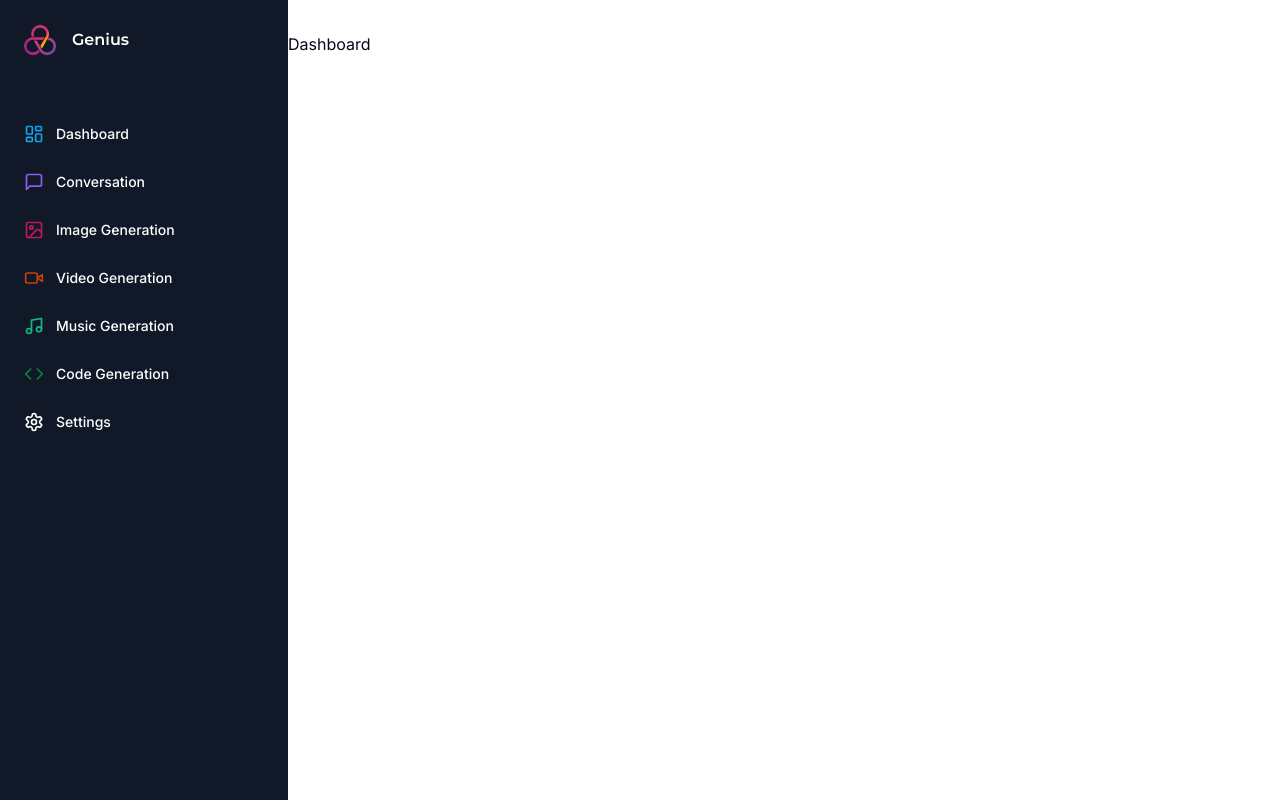
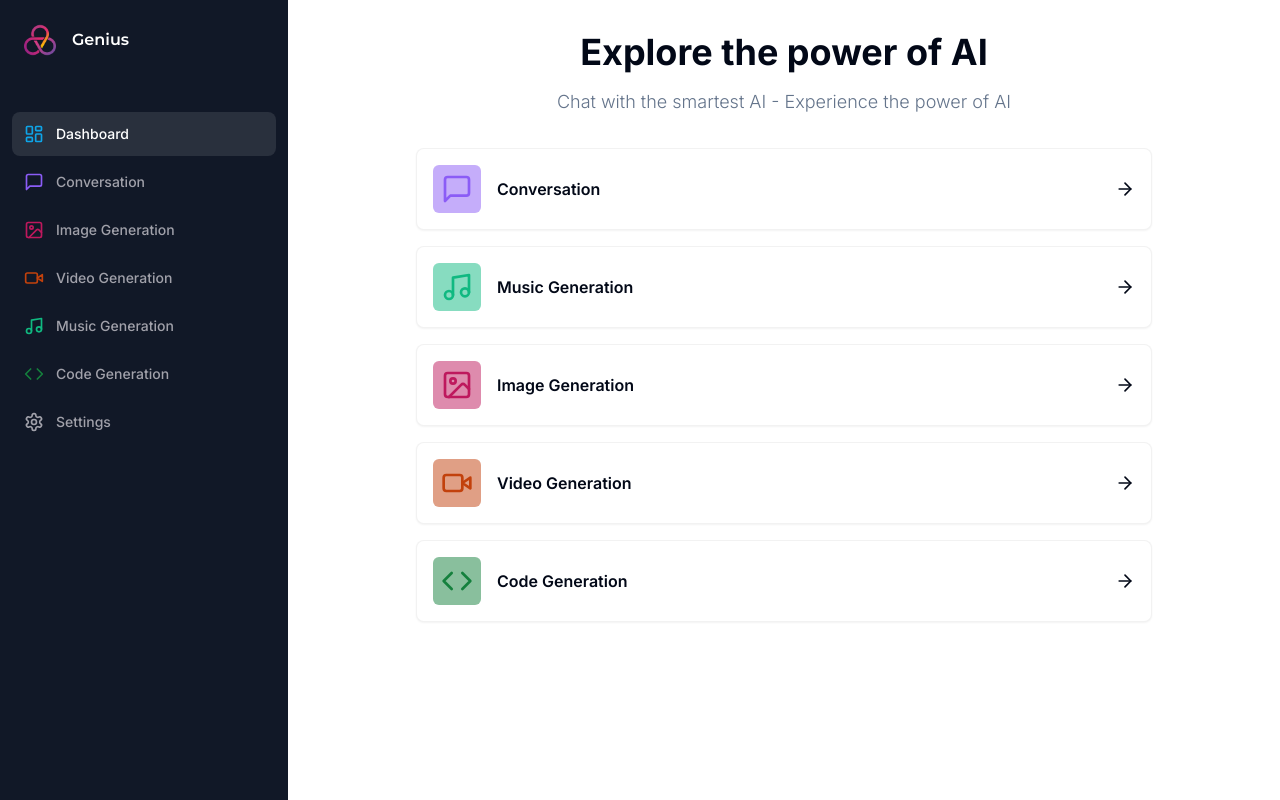
Before and after one commit to mdanjumkamali/ai-saas, a Next.js app: page /dashboard in a window 1280 px wide. Built offline with nearby package versions, Linux system fonts and the light colour scheme.

Commit message:
Style Dashboard

```diff
--- a/app/(dashboard)/(routes)/dashboard/page.tsx
+++ b/app/(dashboard)/(routes)/dashboard/page.tsx
@@ -1,7 +1,87 @@
+"use client";
+
+import { Card } from "@/components/ui/card";
+import { cn } from "@/lib/utils";
+import {
+  ArrowRight,
+  Code,
+  ImageIcon,
+  MessageSquare,
+  Music,
+  VideoIcon,
+} from "lucide-react";
+import { useRouter } from "next/navigation";
 import React from "react";
 
+const tools = [
+  {
+    label: "Conversation",
+    icon: MessageSquare,
+    color: "text-violet-500",
+    bgColor: "bg-violet-500/50",
+    href: "/conversation",
+  },
+  {
+    label: "Music Generation",
+    icon: Music,
+    color: "text-emerald-500",
+    bgColor: "bg-emerald-500/50",
+    href: "/music",
+  },
+  {
+    label: "Image Generation",
+    icon: ImageIcon,
+    color: "text-pink-700",
+    bgColor: "bg-pink-700/50",
+    href: "/image",
+  },
+  {
+    label: "Video Generation",
+    icon: VideoIcon,
+    color: "text-orange-700",
+    bgColor: "bg-orange-700/50",
+    href: "/video",
+  },
+  {
+    label: "Code Generation",
+    icon: Code,
+    color: "text-green-700",
+    bgColor: "bg-green-700/50",
+    href: "/code",
+  },
+];
+
 const DashboardPage = () => {
-  return <div>Dashboard</div>;
+  const router = useRouter();
+  return (
+    <div>
+      <div className="mb-8 space-y-4">
+        <h2 className="text-2xl md:text-4xl font-bold text-center">
+          Explore the power of AI
+        </h2>
+        <p className="text-muted-foreground font-light text-sm md:text-lg text-center">
+          Chat with the smartest AI - Experience the power of AI
+        </p>
+      </div>
+      <div className="px-4 md:px-20 lg:px-32 space-y-4">
+        {tools.map((tool) => (
+          <Card
+            onClick={() => router.push(tool.href)}
+            key={tool.href}
+            className="p-4 border-black/5 flex items-center justify-between hover:shadow-md transition cursor-pointer"
+          >
+            <div className="flex items-center gap-x-4">
+              <div className={cn("p-2 w-fit rounded-md", tool.bgColor)}>
+                <tool.icon className={cn("w-8 h-8", tool.color)} />
+              </div>
+              <div className="font-semibold">{tool.label}</div>
+            </div>
+            <ArrowRight className="w-5 h-5" />
+          </Card>
+        ))}
+      </div>
+    </div>
+  );
 };
 
 export default DashboardPage;
--- a/components/sidebar.tsx
+++ b/components/sidebar.tsx
@@ -13,6 +13,7 @@
   Settings,
   VideoIcon,
 } from "lucide-react";
+import { usePathname } from "next/navigation";
 
 const routes = [
   {
@@ -61,6 +62,7 @@
 const monserrat = Montserrat({ weight: "600", subsets: ["latin"] });
 
 const Sidebar = () => {
+  const pathname = usePathname();
   return (
     <div className="space-y-4 py-4 flex flex-col h-full bg-[#111827] text-white">
       <div className="px-3 py-2 flex-1">
@@ -77,7 +79,12 @@
             <Link
               href={route.href}
               key={route.href}
-              className="text-sm group flex items-center p-3 w-full justify-start font-medium cursor-pointer hover:text-white hover:bg-white/10 rounded-lg transition"
+              className={cn(
+                "text-sm group flex items-center p-3 w-full justify-start font-medium cursor-pointer hover:text-white hover:bg-white/10 rounded-lg transition",
+                pathname === route.href
+                  ? "text-white bg-white/10"
+                  : "text-zinc-400 "
+              )}
             >
               <div className="flex items-center flex-1">
                 <route.icon className={cn("h-5 w-5 mr-3", route.color)} />
--- /dev/null
+++ b/components/ui/card.tsx
@@ -0,0 +1,79 @@
+import * as React from "react"
+
+import { cn } from "@/lib/utils"
+
+const Card = React.forwardRef<
+  HTMLDivElement,
+  React.HTMLAttributes<HTMLDivElement>
+>(({ className, ...props }, ref) => (
+  <div
+    ref={ref}
+    className={cn(
+      "rounded-lg border bg-card text-card-foreground shadow-sm",
+      className
+    )}
+    {...props}
+  />
+))
+Card.displayName = "Card"
+
+const CardHeader = React.forwardRef<
+  HTMLDivElement,
+  React.HTMLAttributes<HTMLDivElement>
+>(({ className, ...props }, ref) => (
+  <div
+    ref={ref}
+    className={cn("flex flex-col space-y-1.5 p-6", className)}
+    {...props}
+  />
+))
+CardHeader.displayName = "CardHeader"
+
+const CardTitle = React.forwardRef<
+  HTMLParagraphElement,
+  React.HTMLAttributes<HTMLHeadingElement>
+>(({ className, ...props }, ref) => (
+  <h3
+    ref={ref}
+    className={cn(
+      "text-2xl font-semibold leading-none tracking-tight",
+      className
+    )}
+    {...props}
+  />
+))
+CardTitle.displayName = "CardTitle"
+
+const CardDescription = React.forwardRef<
+  HTMLParagraphElement,
+  React.HTMLAttributes<HTMLParagraphElement>
+>(({ className, ...props }, ref) => (
+  <p
+    ref={ref}
+    className={cn("text-sm text-muted-foreground", className)}
+    {...props}
+  />
+))
+CardDescription.displayName = "CardDescription"
+
+const CardContent = React.forwardRef<
+  HTMLDivElement,
+  React.HTMLAttributes<HTMLDivElement>
+>(({ className, ...props }, ref) => (
+  <div ref={ref} className={cn("p-6 pt-0", className)} {...props} />
+))
+CardContent.displayName = "CardContent"
+
+const CardFooter = React.forwardRef<
+  HTMLDivElement,
+  React.HTMLAttributes<HTMLDivElement>
+>(({ className, ...props }, ref) => (
+  <div
+    ref={ref}
+    className={cn("flex items-center p-6 pt-0", className)}
+    {...props}
+  />
+))
+CardFooter.displayName = "CardFooter"
+
+export { Card, CardHeader, CardFooter, CardTitle, CardDescription, CardContent }
```
